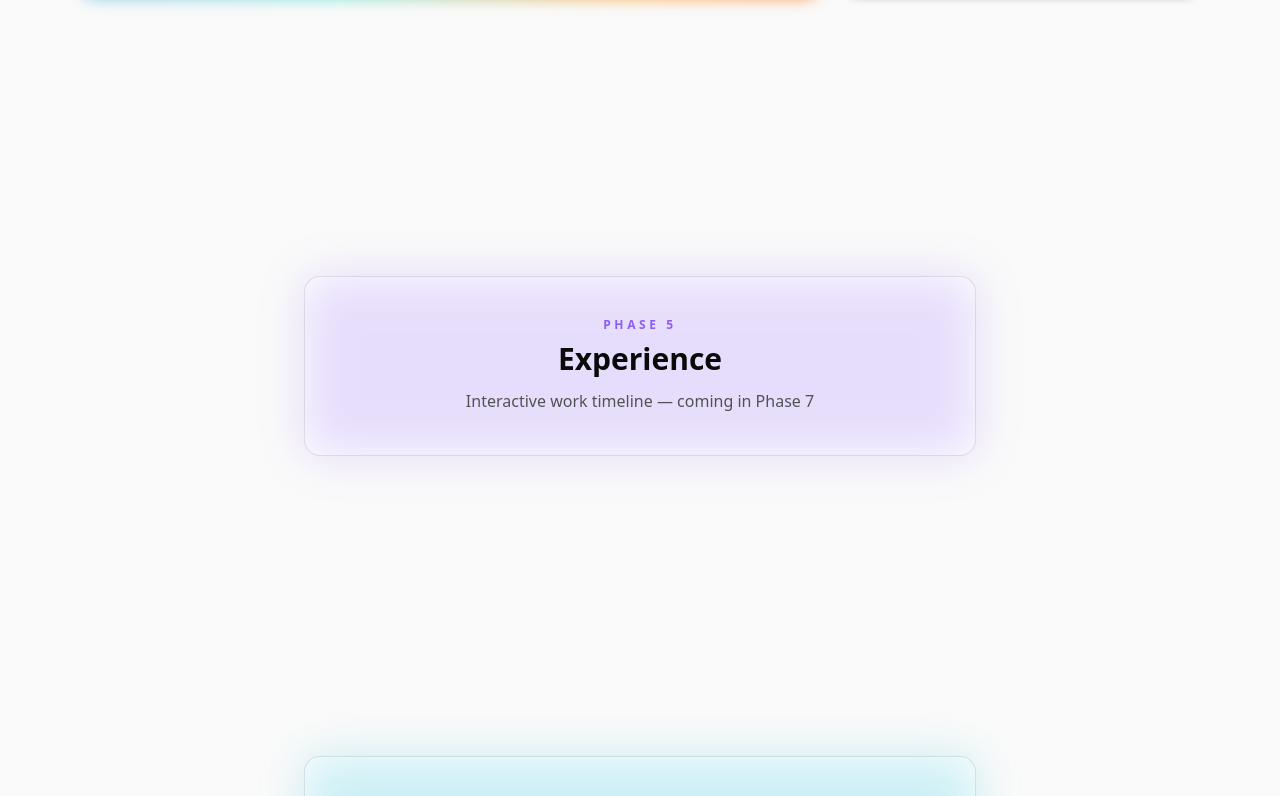
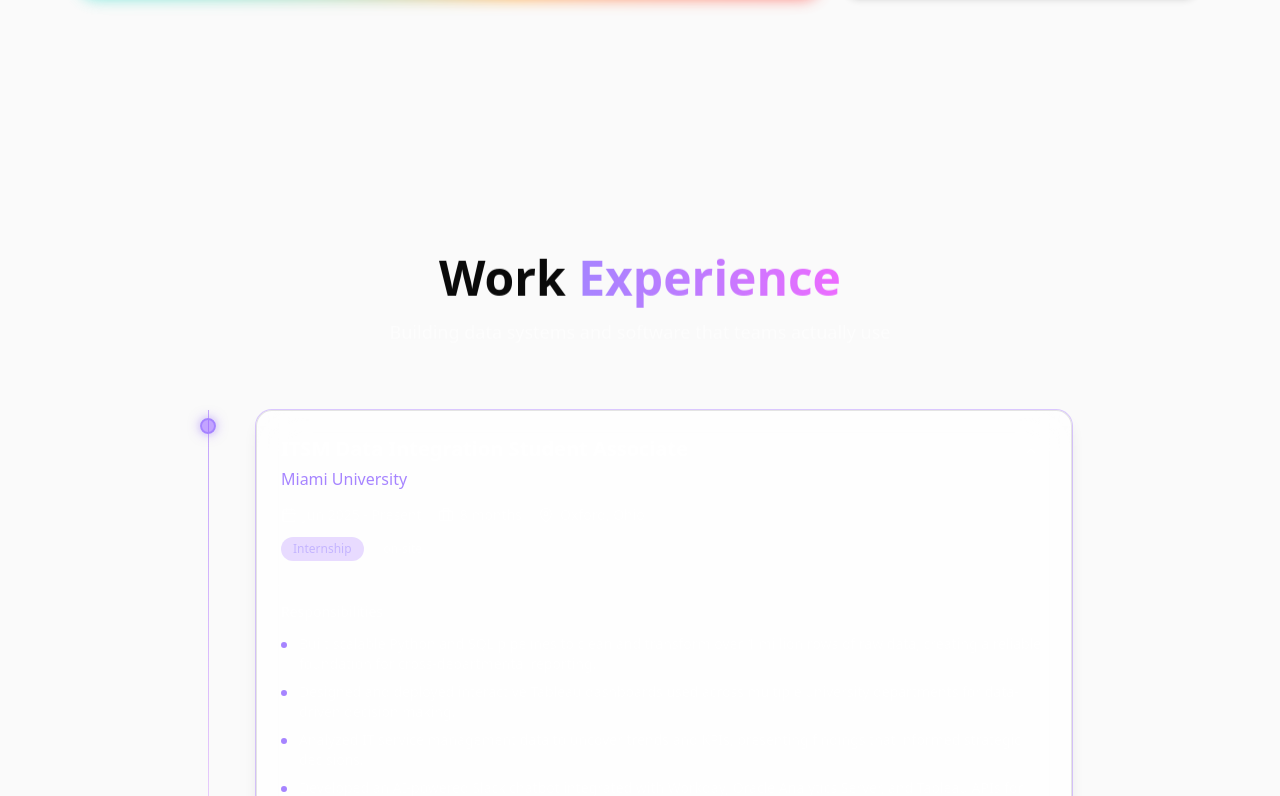
Before and after one commit to yadava5/portfolio, a Next.js app: page / in a window 1280 px wide. Shown: the part 1804-2600 px from the top of the page. Built offline with nearby package versions, Linux system fonts and the light colour scheme.

Commit message:
feat(home): integrate Experience section into home page
- Import and render Experience component after About
- Remove experience placeholder from SECTIONS array

```diff
--- a/src/app/page.tsx
+++ b/src/app/page.tsx
@@ -15,7 +15,7 @@
  */
 
 import { cn } from "@/lib/utils";
-import { Hero, About } from "@/components/sections";
+import { Hero, About, Experience } from "@/components/sections";
 
 /** Props for the placeholder section block */
 interface SectionPlaceholderProps {
@@ -86,11 +86,6 @@
 /** Section configuration for the home page */
 const SECTIONS = [
   {
-    id: "experience",
-    title: "Experience",
-    subtitle: "Interactive work timeline — coming in Phase 7",
-  },
-  {
     id: "projects",
     title: "Projects",
     subtitle: "Holographic project cards with tilt effect — coming in Phase 8",
@@ -125,6 +120,9 @@
       {/* About section */}
       <About />
 
+      {/* Experience section */}
+      <Experience />
+
       {/* Section placeholders */}
       {SECTIONS.map((section, i) => (
         <SectionPlaceholder key={section.id} index={i} {...section} />
```
